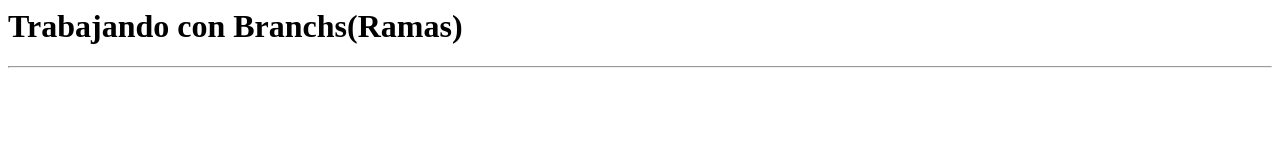
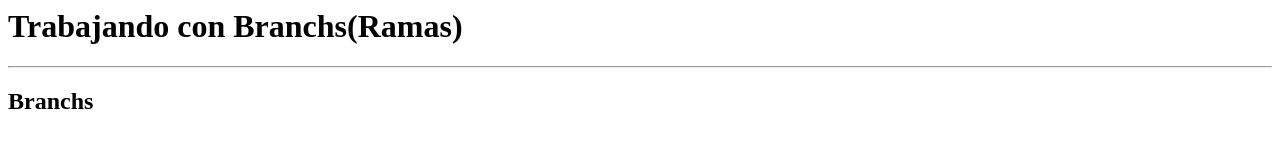
Before and after one commit to Milagritoc/Clase-2, a plain HTML site: page index.html in a window 1280 px wide. Drawn offline with Linux system fonts and the light colour scheme.

Commit message:
Modificacion

```diff
--- a/index.html
+++ b/index.html
@@ -5,5 +5,6 @@
   <body>
     <h1>Trabajando con Branchs(Ramas)</h1>
     <hr/>
+    <h2>Branchs</h2>
   </body>
 </html>
```
